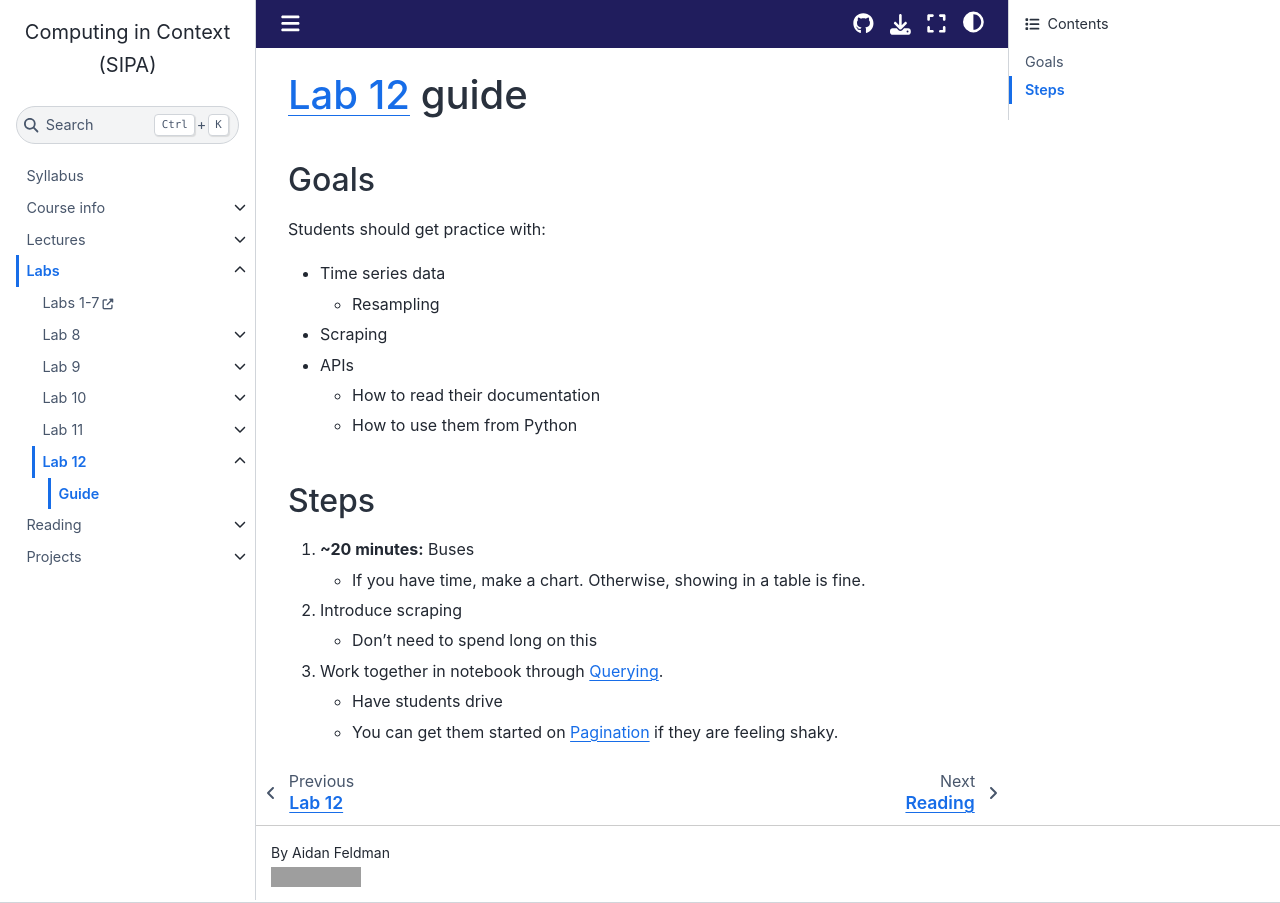
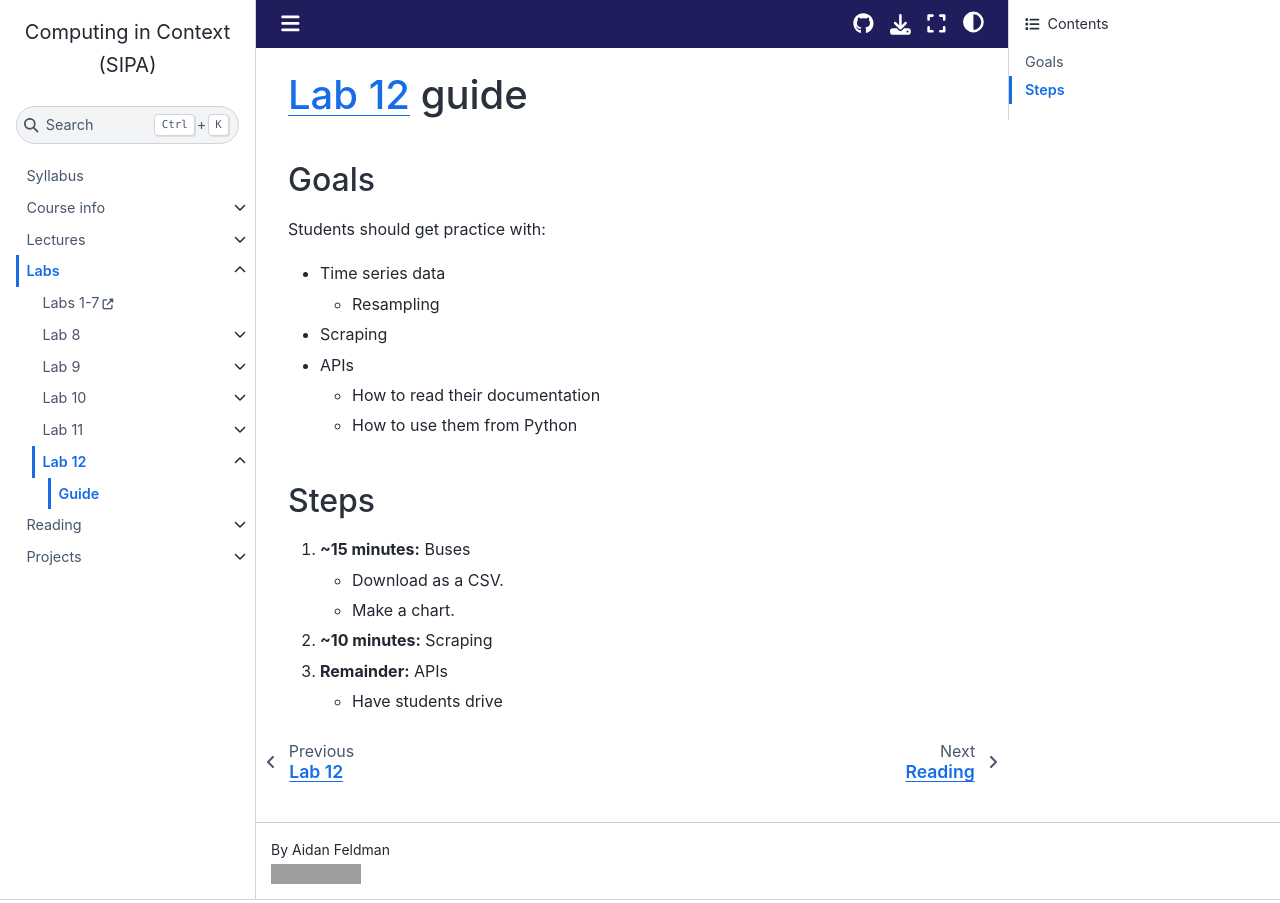
Before and after one commit to afeld/computing-in-context, a Jupyter Book: the page built from lab_12_guide.md, in a window 1280 px wide. Built offline with Jupyter Book 1.0.4 settings and Sphinx 7.4.7 and the Sphinx Book theme 1.1.4, drawn with Linux system fonts in a browser that asks for light colours; pages that are not in the unit, such as notebooks, are missing from menus; comment, search, counter and statistics services are not loaded; grey boxes are pictures that could not be loaded.

```diff
--- a/lab_12_guide.md
+++ b/lab_12_guide.md
@@ -13,10 +13,9 @@
 
 ## Steps
 
-1. **~20 minutes:** Buses
-   - If you have time, make a chart. Otherwise, showing in a table is fine.
-1. Introduce scraping
-   - Don't need to spend long on this
-1. Work together in notebook through [Querying](lab_12.ipynb#querying).
+1. **~15 minutes:** Buses
+   - Download as a CSV.
+   - Make a chart.
+1. **~10 minutes:** Scraping
+1. **Remainder:** APIs
    - Have students drive
-   - You can get them started on [Pagination](lab_12.ipynb#pagination) if they are feeling shaky.
```
Also changed, not shown: lab_12.ipynb.
